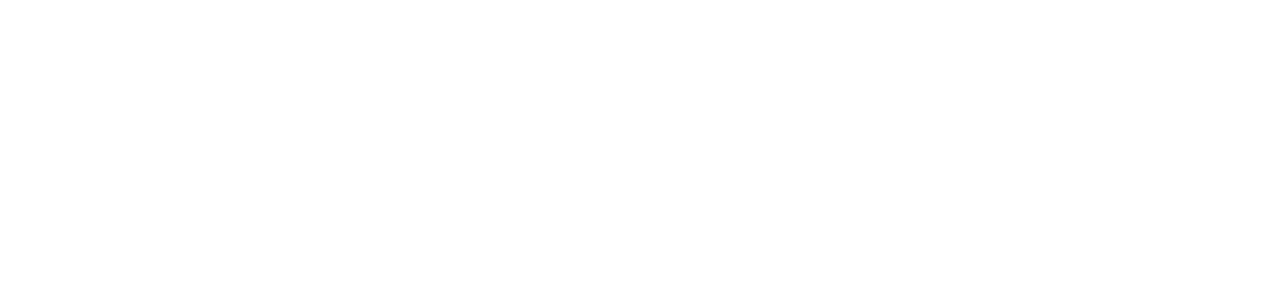
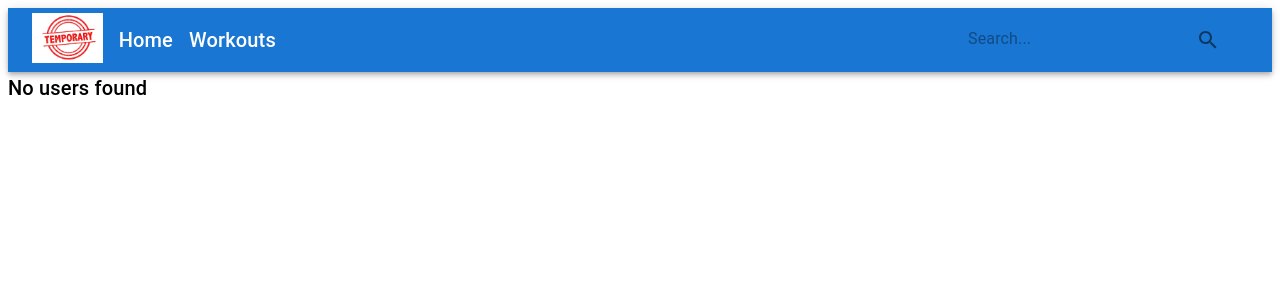
Before and after one commit to JamConn/React-Fitness-App, a React (Create React App) app in the folder fitnessapp/: page /listUsers in a window 1280 px wide. Before the commit this address had no page. Shown: the top 300 px of the page. Built offline with nearby package versions, Linux system fonts and the light colour scheme.

Commit message:
Search Bar Fixed

```diff
--- a/fitnessapp/src/App.js
+++ b/fitnessapp/src/App.js
@@ -5,6 +5,7 @@
 import { UserProvider } from './Context/AuthContext';
 import Navbar from './Components/Navigation';
 import WorkoutPage from './Pages/workoutPage';
+import ListUsers from './Pages/listUsers';
 
 function App() {
   const [isLoggedIn, setIsLoggedIn] = useState(false);
@@ -21,6 +22,7 @@
         <Routes>
           <Route path="/home" element={<Home />} />
           <Route path="/workouts" element={<WorkoutPage />} />
+          <Route path="/listUsers" element={<ListUsers />} />
           <Route path="/" element={<Login />} />
         </Routes>
       </UserProvider>
--- a/fitnessapp/src/Components/Navigation.js
+++ b/fitnessapp/src/Components/Navigation.js
@@ -1,8 +1,8 @@
 import React from 'react';
-import { AppBar, Toolbar, Typography, InputBase, Link, Grid } from '@mui/material';
-import SearchIcon from '@mui/icons-material/Search';
+import { AppBar, Toolbar, Typography, Grid } from '@mui/material';
 import { styled } from '@mui/system';
 import logo from '../img/logo.jpg';
+import SearchBar from './SearchBar';
 
 
 
@@ -26,16 +26,7 @@
             </Grid>
             <Grid item xs />
             <Grid item>
-              <SearchContainer>
-                <SearchIconWrapper>
-                  <SearchIcon />
-                </SearchIconWrapper>
-                <InputBase
-                  placeholder="Search..."
-                  inputProps={{ 'aria-label': 'search' }}
-                  style={{ color: 'inherit' }}
-                />
-              </SearchContainer>
+            <SearchBar />
             </Grid>
           </Grid>
         </Toolbar>
--- /dev/null
+++ b/fitnessapp/src/Components/SearchBar.js
@@ -0,0 +1,38 @@
+import React, { useState } from 'react';
+import { useNavigate } from 'react-router-dom';
+import { InputBase, IconButton } from '@mui/material';
+import SearchIcon from '@mui/icons-material/Search';
+
+const SearchBar = () => {
+  const [searchQuery, setSearchQuery] = useState('');
+  const navigate = useNavigate();
+
+  const handleSearch = async () => {
+    if (searchQuery.trim() !== '') {
+      navigate(`/listUsers?name=${encodeURIComponent(searchQuery.trim())}`);
+      window.location.reload();
+    }
+  };
+
+  const handleKeyPress = (event) => {
+    if (event.key === 'Enter') {
+      handleSearch();
+    }
+  };
+
+  return (
+    <div style={{ position: 'relative', marginRight: '20px' }}>
+      <InputBase
+        placeholder="Search..."
+        value={searchQuery}
+        onChange={(e) => setSearchQuery(e.target.value)}
+        onKeyPress={handleKeyPress}
+      />
+      <IconButton onClick={handleSearch}>
+        <SearchIcon />
+      </IconButton>
+    </div>
+  );
+};
+
+export default SearchBar;
--- /dev/null
+++ b/fitnessapp/src/Components/UserCard.js
@@ -0,0 +1,19 @@
+import React from 'react';
+import { Card, CardContent, Typography } from '@mui/material';
+
+const UserCard = ({ user }) => {
+  return (
+    <Card variant="outlined" style={{ width: '100%', marginBottom: '10px' }}>
+      <CardContent>
+        <Typography variant="h5" component="h2">
+          {user.fullName}
+        </Typography>
+        <Typography color="textSecondary">
+          Email: {user.email}
+        </Typography>
+      </CardContent>
+    </Card>
+  );
+};
+
+export default UserCard;
--- a/fitnessapp/src/Pages/homePage.js
+++ b/fitnessapp/src/Pages/homePage.js
@@ -19,7 +19,7 @@
     console.log('Fetching chart data...');
     const fetchData = async () => {
       try {
-        if (!userData) return; // Ensure userData exists before making the request
+        if (!userData) return; // Ensures userData exists before making the request
         // Fetch Google Fit data using user's token
         const response = await axios.get(`http://localhost:5000/fit-data/steps?email=${userData.email}`, {
           headers: {
--- /dev/null
+++ b/fitnessapp/src/Pages/listUsers.js
@@ -0,0 +1,61 @@
+import React, { useEffect, useState } from 'react';
+import { Grid, Typography } from '@mui/material';
+import UserCard from '../Components/UserCard';
+import Navbar from '../Components/Navigation';
+
+const ListUsers = () => {
+  const [searchResults, setSearchResults] = useState([]);
+  const [loading, setLoading] = useState(true);
+  const [error, setError] = useState(null);
+
+  useEffect(() => {
+    const searchParams = new URLSearchParams(window.location.search);
+    const searchName = searchParams.get('name');
+
+    if (searchName) {
+      console.log('Search Name:', searchName);
+      fetch(`http://localhost:5000/searchUsers?name=${encodeURIComponent(searchName)}`)
+        .then((response) => {
+          if (!response.ok) {
+            throw new Error('Failed to fetch search results');
+          }
+          return response.json();
+        })
+        .then((data) => {
+          console.log('Search Results:', data);
+          setSearchResults(data);
+          setLoading(false);
+        })
+        .catch((error) => {
+          console.error('Error fetching search results:', error);
+          setError('Failed to fetch search results');
+          setLoading(false);
+        });
+    } else {
+      setSearchResults([]);
+      setLoading(false);
+    }
+  }, [window.location.search]);
+
+  return (
+    <div>
+      <Navbar />
+      {loading && <Typography variant="h6">Loading...</Typography>}
+      {error && <Typography variant="h6">{error}</Typography>}
+      {!loading && !error && searchResults.length === 0 && (
+        <Typography variant="h6">No users found</Typography>
+      )}
+      {!loading && !error && searchResults.length > 0 && (
+        <Grid container spacing={2}>
+          {searchResults.map((user) => (
+            <Grid item xs={12} key={user._id}>
+              <UserCard user={user} />
+            </Grid>
+          ))}
+        </Grid>
+      )}
+    </div>
+  );
+};
+
+export default ListUsers;
```
Also changed, not shown: 1 other file (tests, documents, lock files or other folders).
